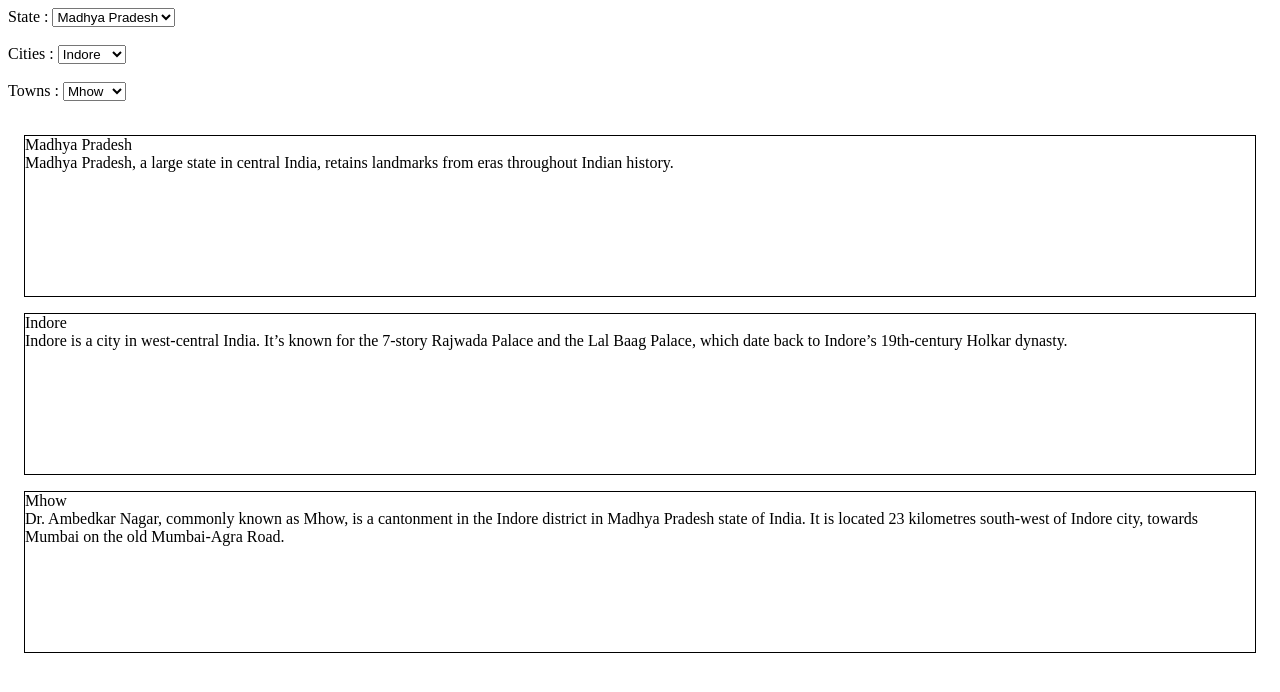
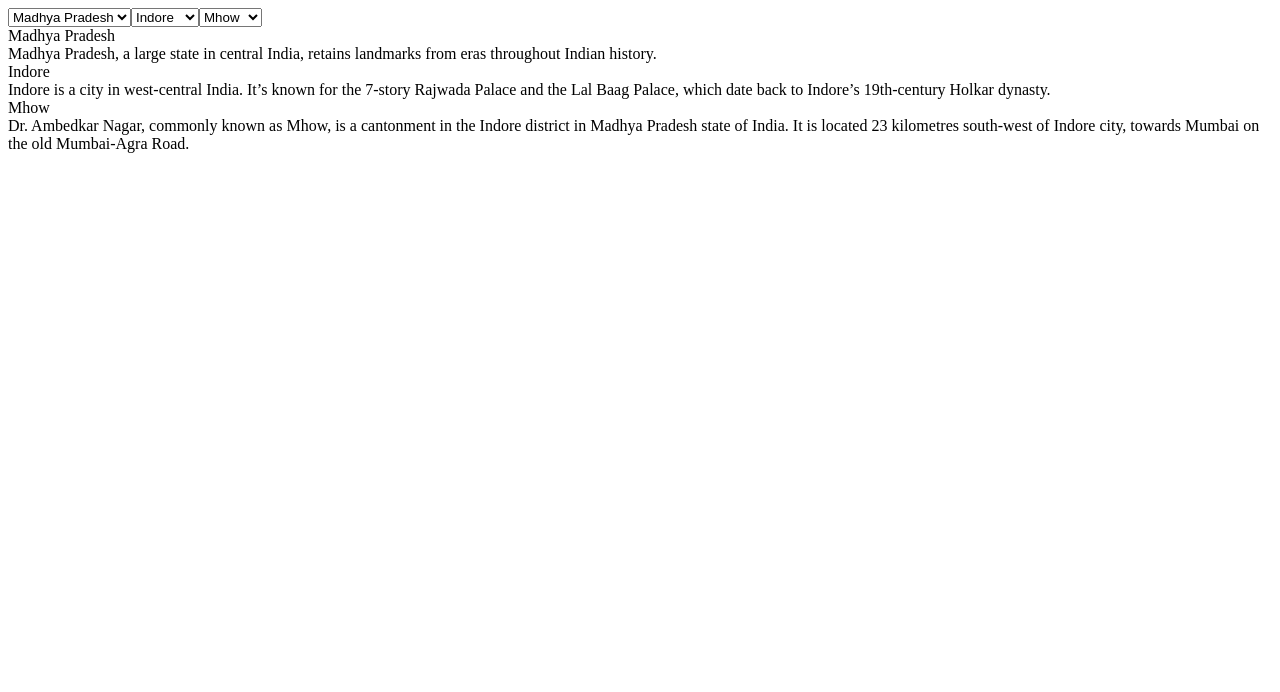
Before and after one commit to ADITINAMDEO13/React-will-you-be-my-valentine---Dropdown, a React app: page / in a window 1280 px wide. Shown: the top 692 px of the page. Built offline with nearby package versions, Linux system fonts and the light colour scheme.

Commit message:
Update App.js

```diff
--- a/src/components/App.js
+++ b/src/components/App.js
@@ -138,57 +138,56 @@ const states = [{
 }];
 
 
-function App() {
-	const [cityArr, setCityArr] = useState(states[0].city);
-	const [townArr, setTownArr] = useState(states[0].city[0].landmarks);
-	const [currentState, setCurrentState] = useState(0);
-	const [currentCity, setCurrentCity] = useState(0);
-	const [currentLandmark, setCurrentLandmark] = useState(0);
-	const handleState = (event)=>{
-		let tempState = event.target.value;
-		setCityArr(states[tempState].city);
-		setTownArr(states[tempState].city[0].landmarks);
-		setCurrentState(tempState);
-	}
+function App()
+{
+  // Do not alter/remove main div
+  const [state,setState]=useState(0);
+  const [city,setCity]=useState(0);
+  const [landmark,setLandmark]=useState(0);
+  function handleChange(event){
+    const {value}=event.target;
+    setState(value)
+    setCity(0)
+    setLandmark(0)
 
-	const handleCity = (event)=>{
-		let tempCity = event.target.value;
-		setTownArr(cityArr[tempCity].landmarks);
-		setCurrentCity(tempCity);
-	}
+  }
+  function handleCity(event){
+    setCity(event.target.value)
+    setLandmark(0)
+  }
+  function handleLandmark(event){
+    setLandmark(event.target.value);
+  }
+	return (
+	<div id="main">
 
-	const handleTown = (event)=>{
-		let tempTown = event.target.value;
-		setCurrentLandmark(tempTown);
-	}
-	// Do not alter/remove main div
-	return (
-		<div id="main">
-			<span> State : </span>
-			<select id="state" onChange={handleState}>
-				{states.map((ele, index)=>(<option key={index} value={index}>{ele.name}</option>))}
-			</select><br></br><br></br>
-			<span> Cities : </span>
-			<select id="city" onChange={handleCity}>
-				{cityArr.map((ele, index)=>(<option key={index} value={index}>{ele.name}</option>))}
-			</select><br></br><br></br>
-			<span> Towns : </span>
-			<select id="landmark" onChange={handleTown}>
-				{townArr.map((ele, index)=>(<option key={index} value={index}>{ele.name}</option>))}
-			</select><br></br><br></br>
-			<div id="state-title" style={{height:"10rem", border:"black 1px solid", margin:"1rem"}}>
-				<div id="state-name">{states[currentState].name}</div>
-				<div id="state-description">{states[currentState].description}</div>
-			</div>
-			<div id="city-title" style={{height:"10rem", border:"black 1px solid", margin:"1rem"}}>
-				<div id="city-name">{states[currentState].city[currentState].name}</div>
-				<div id="city-description">{states[currentState].city[currentState].description}</div>
-			</div>
-			<div id="landmark-title" style={{height:"10rem", border:"black 1px solid", margin:"1rem"}}>
-				<div id="landmark-name">{states[currentState].city[currentCity].landmarks[currentLandmark].name}</div>
-				<div id="landmark-description">{states[currentState].city[currentCity].landmarks[currentLandmark].description}</div>
-			</div>
-		</div>
+      <select value={state} onChange={handleChange}>
+        {states.map((itm,idx)=>(
+          <option key={idx} value={idx}>{itm.name}</option>
+        ))}
+      </select>
+      <select  value={city} onChange={handleCity}>
+          {states[state].city.map((itm,idx)=>(
+            <option key={idx} value={idx}>{itm.name}</option>
+          ))}
+      </select>
+      <select  value={landmark} onChange={handleLandmark}>
+        {states[state].city[city].landmarks.map((itm,idx)=>(
+          <option key={idx} value={idx}>{itm.name}</option>
+        ))}
+      </select>
+
+      <div >{states[state].name}</div>
+      <div >{states[state].description}</div>
+
+      <div >{states[state].city[city].name}</div>
+      <div >{states[state].city[city].description}</div>
+
+      <div >{states[state].city[city].landmarks[landmark].name}</div>
+      <div >{states[state].city[city].landmarks[landmark].description}</div>
+
+
+	</div>
 	);
 }
 
```
